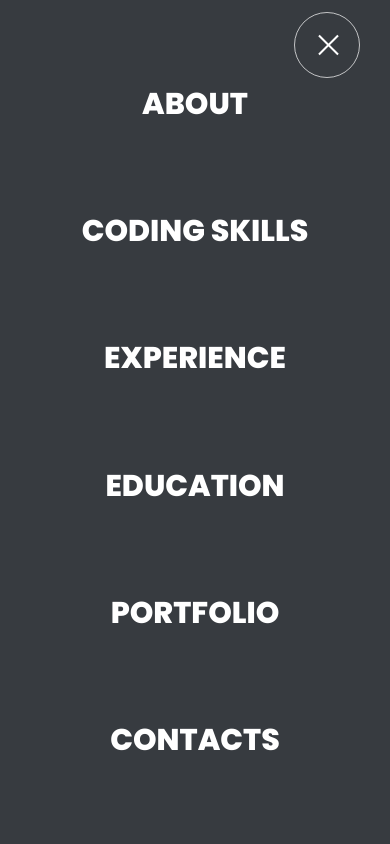
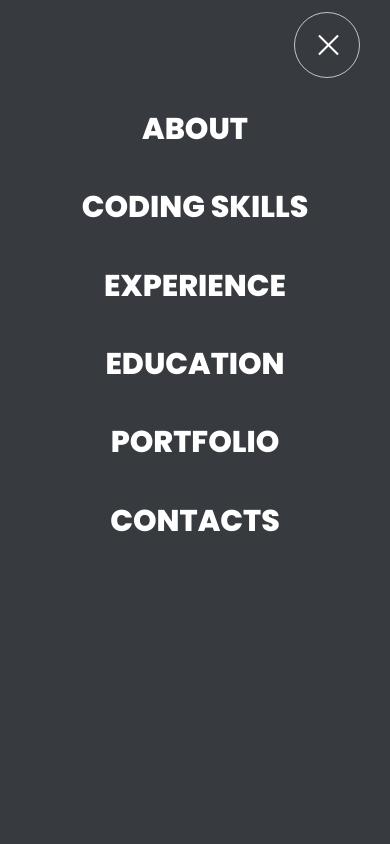
Before and after one commit to mayyaalekseeva/cv, a website built with Vite: page index.html in a window 390 px wide. Both pictures are taken after a click on the element 327 px from the left and 45 px from the top of the page. Shown: the top 844 px of the page. Built offline with nearby package versions, Linux system fonts and the light colour scheme.

Commit message:
Fixed mobile menu

```diff
--- a/src/css/header.scss
+++ b/src/css/header.scss
@@ -104,7 +104,9 @@
         justify-content: space-around;
         align-items: center;
         height: 100%;
+        max-height: 600px;
         width: 100%;
+        padding-top: 50px;
       }
 
       & > li {
```
